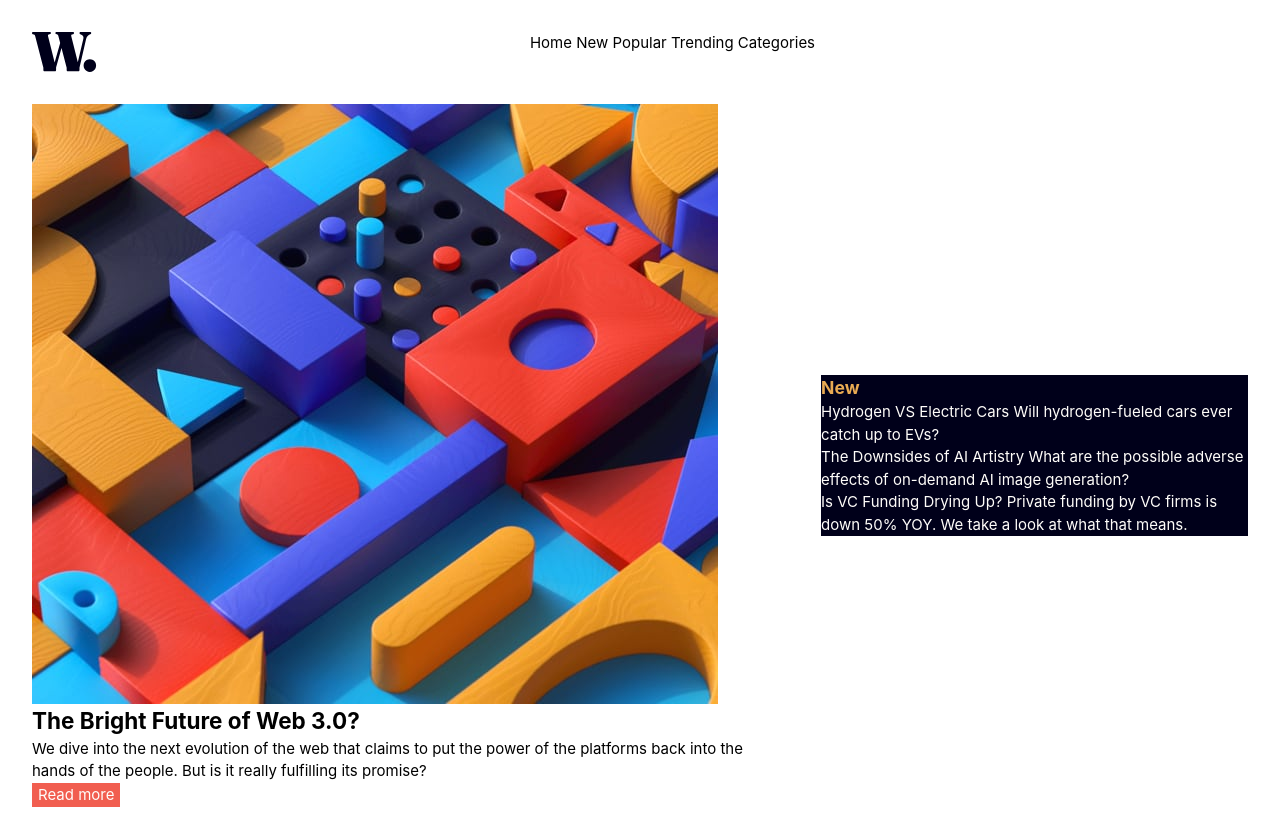
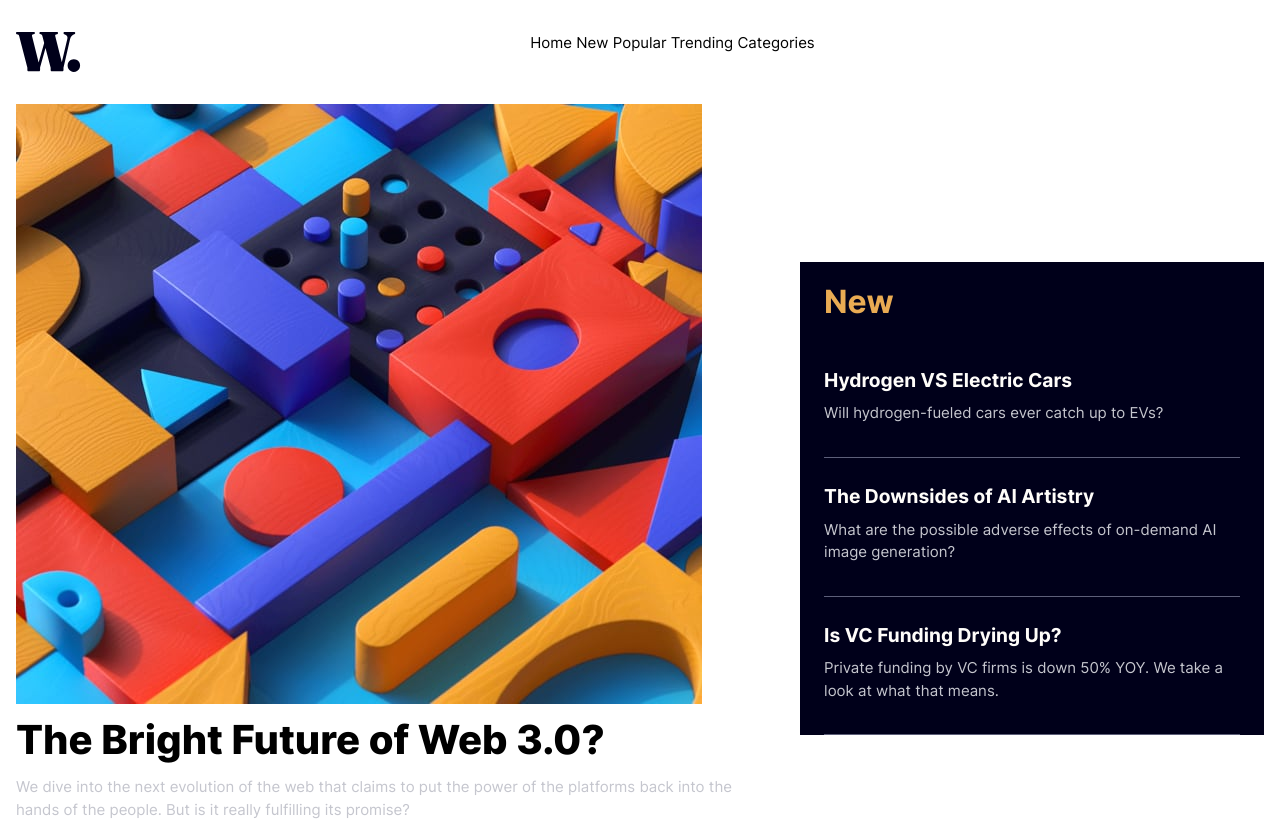
Before and after one commit to sclingan/news-homepage, a React (Vite) app: page / in a window 1280 px wide. Shown: the top 820 px of the page. Built offline with nearby package versions, Linux system fonts and the light colour scheme.

Commit message:
Adding fonts, spacing, padding

```diff
--- a/src/App.css
+++ b/src/App.css
@@ -43,21 +43,21 @@ p, h1, h2, h3, h4, h5, h6 {
 
 @font-face {
   font-family: "Inter";
-  src: url("../public/fonts/Inter-VariableFont_slnt,wght.ttf") format("ttf");
+  src: url("../public/fonts/Inter-VariableFont_slnt,wght.ttf");
   font-weight: 400 700 800;
   font-display: swap;
 }
 /* TODO:
    fix picture element, add breakpoints
-   fix variable fonts
    adjust thumbnail sizes
+   fix body background color, maybe cream?
 */
 body {
   font-family: "Inter";
   font-weight: 400;
   font-size: 0.9375rem;
   padding-block: 2rem;
-  padding-inline: 2rem;
+  padding-inline: 1rem;
 }
 
 main {
@@ -85,10 +85,38 @@ section {
 aside {
   background-color: hsl(240, 100%, 5%);
   color: hsl(36, 100%, 99%);
+  padding-inline: 1.5rem;
+}
+
+.div_aside {
+  border-bottom: 0.02rem solid hsl(236, 13%, 42%);
+  padding-block: 1rem;
 }
 
 .news-header {
   color: hsl(35, 77%, 62%);
+}
+
+h2 {
+  font-size: 2.5rem;
+  font-weight: 800;
+  line-height: 2.5rem;
+  padding-block: 1rem;
+}
+
+h3 {
+  font-size: 2rem;
+  padding-block: 1rem;
+}
+
+h4 {
+  font-size: 1.2rem;
+  padding-block: 0.5rem;
+}
+
+p {
+  color: hsl(233, 8%, 79%);
+  padding-bottom: 1rem;
 }
 
 .sr-only:not(:focus):not(:active) {
@@ -106,6 +134,11 @@ button {
   background-color: hsl(5, 85%, 63%);
   border: none;
   color: hsl(36, 100%, 99%);
+  font-weight: 700;
+  letter-spacing: 0.2rem;
+  text-transform: uppercase;
+  padding: 0.8rem 2rem;
+  margin-top: 0.5rem;
 }
 
 @media (min-width: 50rem) {
--- a/src/App.scss
+++ b/src/App.scss
@@ -2,7 +2,7 @@
 
 @font-face {
     font-family: 'Inter';
-    src: url('../public/fonts/Inter-VariableFont_slnt\,wght.ttf') format('ttf');
+    src: url('../public/fonts/Inter-VariableFont_slnt\,wght.ttf');
     font-weight: 400 700 800;
     font-display: swap;
 }
@@ -21,8 +21,8 @@ $font-family: 'Inter';
 
 /* TODO:
    fix picture element, add breakpoints
-   fix variable fonts
    adjust thumbnail sizes
+   fix body background color, maybe cream?
 */
 
 body {
@@ -30,7 +30,7 @@ body {
     font-weight: $fw-400;
     font-size: $font-size;
     padding-block: 2rem;
-    padding-inline: 2rem;
+    padding-inline: 1rem;
 }
 
 main {
@@ -58,6 +58,12 @@ section {
 aside {
     background-color: $neutral-dark-blue;
     color: $neutral-white;
+    padding-inline: 1.5rem;
+}
+
+.div_aside {
+    border-bottom: 0.02rem solid $neutral-dark-gray-blue;
+    padding-block: 1rem;
 }
 
 .news-header {
@@ -65,6 +71,28 @@ aside {
 }
 
 article {
+}
+
+h2 {
+    font-size: 2.5rem;
+    font-weight: $fw-800;
+    line-height: 2.5rem;
+    padding-block: 1rem;
+}
+
+h3 {
+    font-size: 2rem;
+    padding-block: 1rem;
+}
+
+h4 {
+    font-size: 1.2rem;
+    padding-block: 0.5rem;
+}
+
+p {
+    color: $neutral-gray-blue;
+    padding-bottom: 1rem;
 }
 
 .sr-only:not(:focus):not(:active) {
@@ -81,6 +109,11 @@ article {
     background-color: $primary-red;
     border: none;
     color: $neutral-white;
+    font-weight: $fw-700;
+    letter-spacing: 0.2rem;
+    text-transform: uppercase;
+    padding: 0.8rem 2rem;
+    margin-top: 0.5rem;
   }
 
 @media(min-width: 50rem) {
--- a/src/Aside.tsx
+++ b/src/Aside.tsx
@@ -7,14 +7,20 @@ function Aside() {
         <aside>
             <h3 className='news-header'>New</h3>
 
-            <div>Hydrogen VS Electric Cars
-            Will hydrogen-fueled cars ever catch up to EVs?</div>
+            <div className="div_aside">
+                <h4>Hydrogen VS Electric Cars</h4>
+                <p>Will hydrogen-fueled cars ever catch up to EVs?</p>
+                </div>
 
-            <div>The Downsides of AI Artistry
-            What are the possible adverse effects of on-demand AI image generation?</div>
+            <div className="div_aside">
+                <h4>The Downsides of AI Artistry</h4>
+                <p>What are the possible adverse effects of on-demand AI image generation?</p>
+                </div>
 
-            <div>Is VC Funding Drying Up?
-            Private funding by VC firms is down 50% YOY. We take a look at what that means.</div>
+            <div className="div_aside">
+                <h4>Is VC Funding Drying Up?</h4>
+                <p>Private funding by VC firms is down 50% YOY. We take a look at what that means.</p>
+                </div>
 
         </aside>
     )
```
Also changed, not shown: 1 other file (tests, documents, lock files or other folders).
